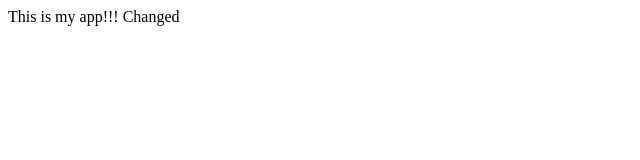
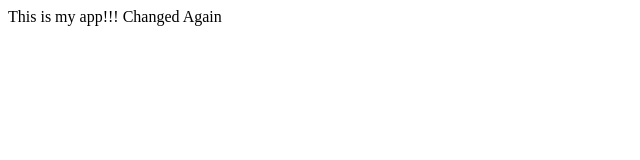
Before and after one commit to sunilforever/myappsample, a plain HTML site: page index.html in a window 1280 px wide. Shown: the full height of the page, 0-640 px from the left. Drawn offline with Linux system fonts and the light colour scheme.

Commit message:
Changed app.js

```diff
--- a/app.js
+++ b/app.js
@@ -0,0 +1 @@
+console.log('Hello World');
--- a/index.html
+++ b/index.html
@@ -3,6 +3,6 @@
       <title>My App</title>
   </head>
   <body>
-    This is my app!!! Changed
+    This is my app!!! Changed Again
   </body>
 </html>
```
